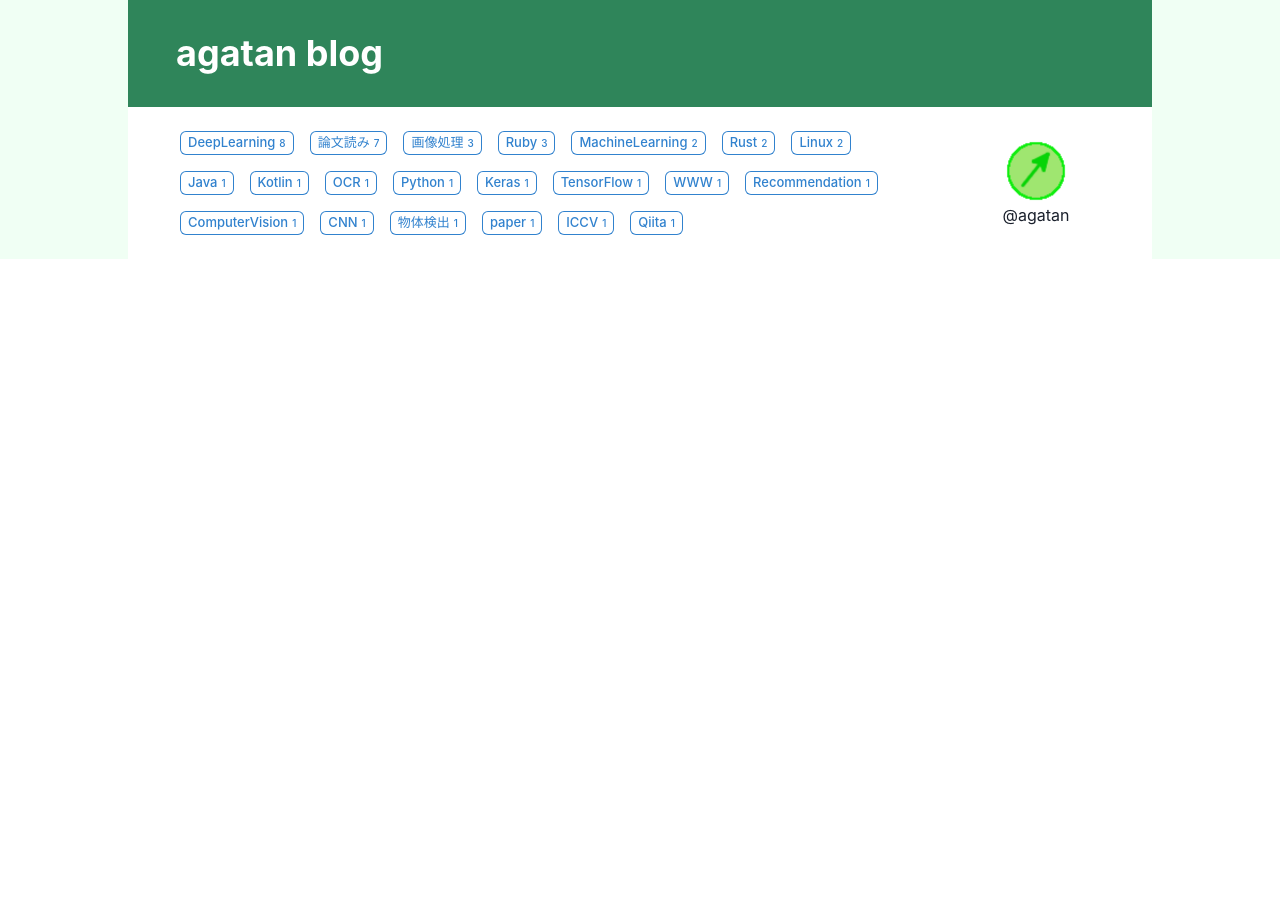
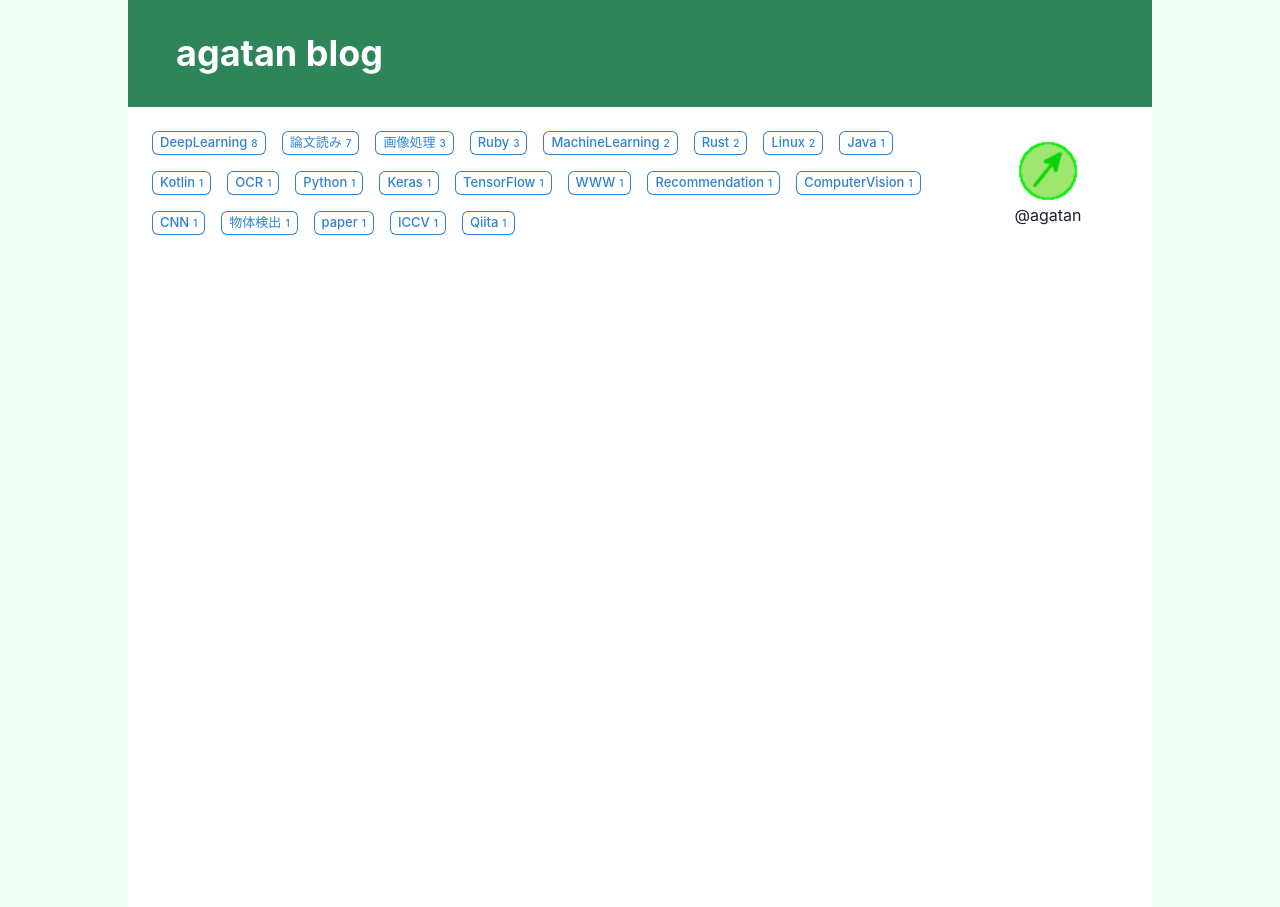
Before and after one commit to agatan/blog, a Next.js app: page /tags in a window 1280 px wide. Before the commit the page ends 800 px from the top, so only its background shows below. Built offline with nearby package versions, Linux system fonts and the light colour scheme.

Commit message:
Define MainLayout

```diff
--- /dev/null
+++ b/components/MainLayout.tsx
@@ -0,0 +1,39 @@
+import React from "react";
+import { Box, Container, Heading, Flex, Image, Text } from "@chakra-ui/react";
+
+import { Link } from "./Link";
+
+type Props = {
+  children: React.ReactNode
+};
+
+export const MainLayout: React.VFC<Props> = (props) => {
+  return (
+    <Box backgroundColor="green.50" minHeight="100vh">
+      <Container maxWidth="container.lg" backgroundColor="green.600">
+        <Heading padding="8" color="white" >
+          <Link href="/" color="white">
+            agatan blog
+          </Link>
+        </Heading>
+      </Container>
+      <Container maxWidth="container.lg" backgroundColor="white" minHeight="100vh">
+        <Flex paddingTop="4" paddingBottom="4">
+          <Container maxWidth="container.lg" padding="0" margin="0">
+            {props.children}
+          </Container>
+          <Container maxWidth="44">
+            <Flex direction="column" align="center" padding="4">
+              <Box position="relative" width="16" height="16">
+                <Image src="/agatan.png" layout="fill" objectFit="cover" alt="agatan" />
+              </Box>
+              <Link href="https://twitter.com/@agatan_">
+                <Text>@agatan</Text>
+              </Link>
+            </Flex>
+          </Container>
+        </Flex>
+      </Container>
+    </Box>
+  );
+};
--- a/pages/_app.tsx
+++ b/pages/_app.tsx
@@ -8,31 +8,7 @@ import { Link } from "../components/Link";
 const App: React.FC<AppProps> = ({ Component, pageProps }) => {
   return (
     <ChakraProvider>
-      <Box backgroundColor="green.50">
-        <Container maxWidth="container.lg" backgroundColor="green.600">
-          <Heading padding="8" color="white" >
-            <Link href="/" color="white">
-              agatan blog
-            </Link>
-          </Heading>
-        </Container>
-        <Container maxWidth="container.lg" backgroundColor="white">
-          <Flex paddingTop="4" paddingBottom="4">
-            <Component {...pageProps} />
-            <Container maxWidth="44">
-              <Flex direction="column" align="center" padding="4">
-                <Box position="relative" width="16" height="16">
-                  <Image src="/agatan.png" layout="fill" objectFit="cover" alt="agatan" />
-                </Box>
-                <Link href="https://twitter.com/@agatan_">
-                  <Text>@agatan</Text>
-                </Link>
-                <Spacer />
-              </Flex>
-            </Container>
-          </Flex>
-        </Container>
-      </Box>
+      <Component {...pageProps} />
     </ChakraProvider>
   );
 };
--- a/pages/tags/index.tsx
+++ b/pages/tags/index.tsx
@@ -1,5 +1,6 @@
 import { Box, Container, Flex } from "@chakra-ui/react";
 import React from "react";
+import { MainLayout } from "../../components/MainLayout";
 import { SEO } from "../../components/SEO";
 import { TagLink } from "../../components/TagLink";
 import { getTagWithCounts, TagWithCount } from "../../lib/tags";
@@ -10,8 +11,9 @@ type Props = {
 
 const TagsPage: React.FC<Props> = (props) => {
   return (
-    <Container maxW="container.md">
+    <>
       <SEO title="tags" />
+      <MainLayout>
         <Flex wrap="wrap">
           {props.tagWithCounts.map(({ tag, count }) => (
             <Box key={tag} padding="2">
@@ -19,7 +21,8 @@ const TagsPage: React.FC<Props> = (props) => {
             </Box>
           ))}
         </Flex>
-    </Container>
+      </MainLayout>
+    </>
   )
 };
 export default TagsPage;
```
Also changed, not shown: pages/index.tsx (+7 -4 lines), pages/posts/[slug].tsx (+7 -4 lines), pages/tags/[name].tsx (+5 -2 lines). Lines whose indentation alone changed are shown as unchanged.
